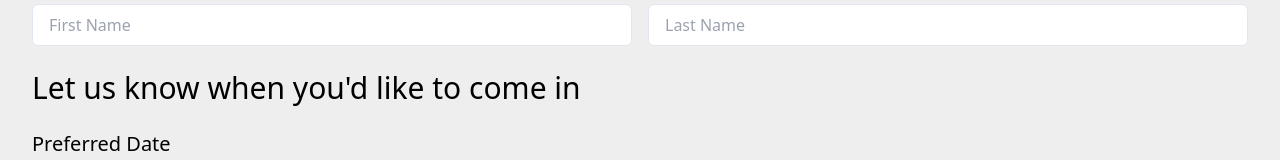
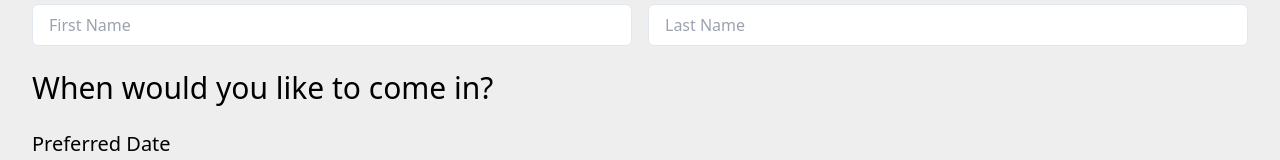
Before and after one commit to Hoparc/hoparc, a Next.js app: page /request-appointment in a window 1280 px wide. Shown: the part 685-845 px from the top of the page. Built offline with nearby package versions, Linux system fonts and the light colour scheme.

Commit message:
Fix grammatical issue

```diff
--- a/pages/request-appointment.tsx
+++ b/pages/request-appointment.tsx
@@ -124,7 +124,7 @@ function RequestAppointment() {
               </div>
             </div>
           </div>
-          <h3 className="text-3xl">Let us know when you'd like to come in</h3>
+          <h3 className="text-3xl">When would you like to come in?</h3>
           <label htmlFor="date" className="flex-shrink-0 text-xl">
             Preferred Date
           </label>
@@ -140,7 +140,7 @@ function RequestAppointment() {
               />
             )}
           />
-          <h4 className="text-3xl">Let us know how which service you'd like</h4>
+          <h4 className="text-3xl">Which service would you like?</h4>
           <div className="flex-1">
             <div className="flex mb-2 items-center">
               <label
```
